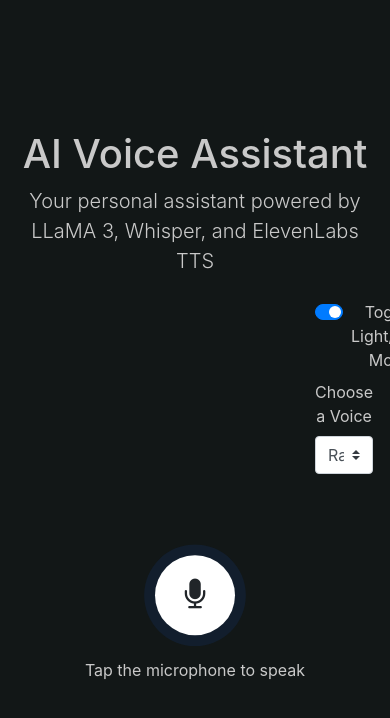
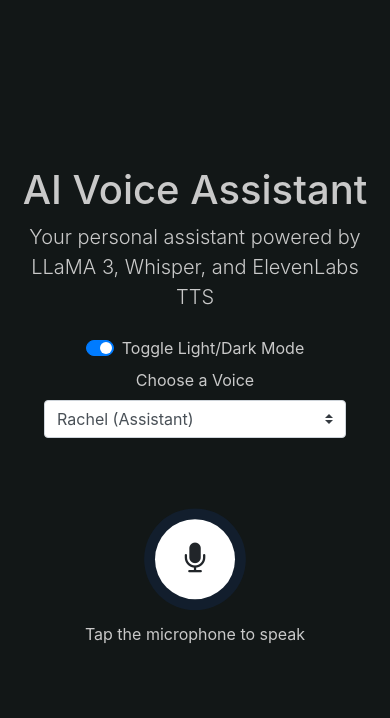
Before and after one commit to onwurahben/voice-ai-bot, a Flask app: page / in a window 390 px wide; the page is wider, and only the part inside the window is pictured. Shown: the top 718 px of that part. Run offline with Flask 3, Linux system fonts and the light colour scheme; parts of the project's set-up code (start-up, migrations or seed data) failed here and were passed over; some libraries are stand-ins or nearby versions.

Commit message:
responsive design

```diff
--- a/static/style.css
+++ b/static/style.css
@@ -300,7 +300,7 @@ body {
 
 
 .col-12.text-center.d-flex.justify-content-around {
-    padding: 0 300px;
+    padding: 0 15px;
 }
 
 #voice-options {
```
